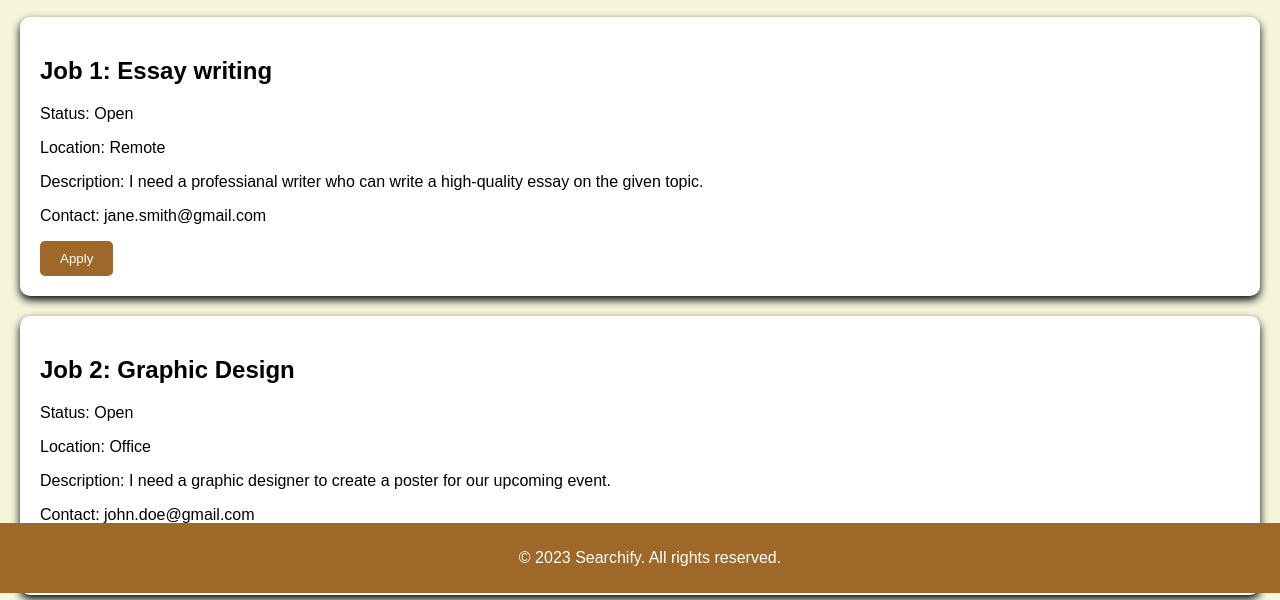
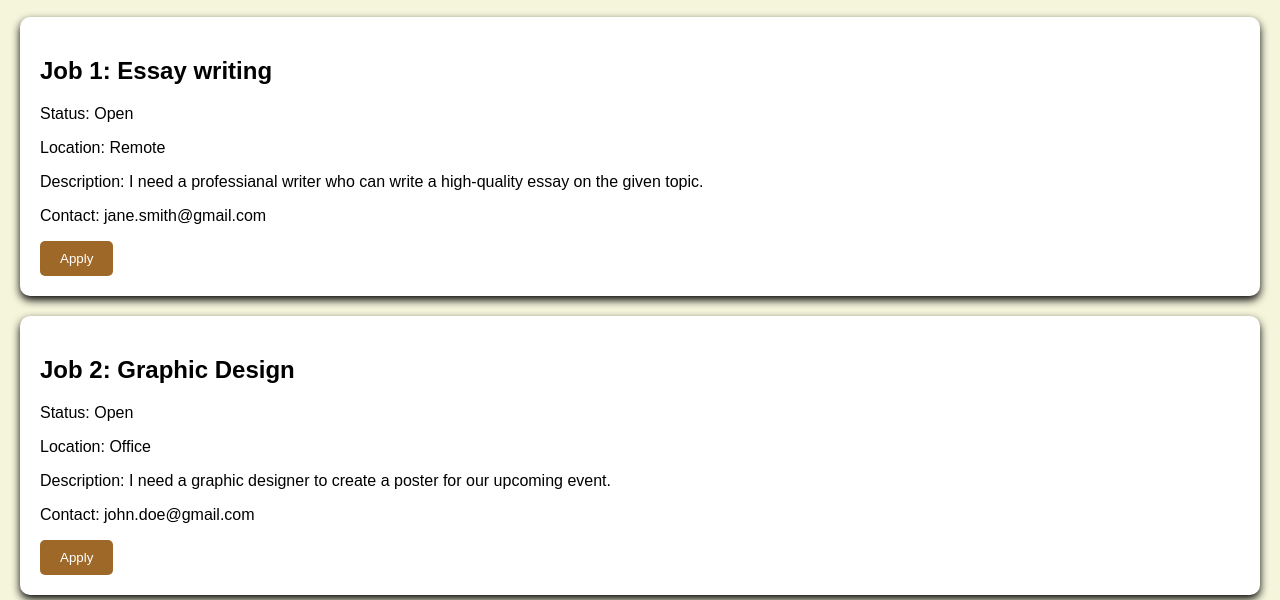
Before and after one commit to RayW-exe/Searchify, a website: page jobs.html in a window 1280 px wide. Shown: the part 207-807 px from the top of the page. Drawn offline with Linux system fonts and the light colour scheme.

Commit message:
Jobs page styled

```diff
--- a/styles-jobs.css
+++ b/styles-jobs.css
@@ -44,6 +44,7 @@ body {
     margin-left: auto;
     margin-right: auto;
     max-height: fit-content;
+    padding-bottom: 20px;
 }
 
 .job-item {
@@ -80,7 +81,6 @@ body {
     color: white;
     text-align: center;
     padding: 10px;
-    position: fixed;
-    bottom: 0;
+    position: relative;
     width: 100%;
 }
```
